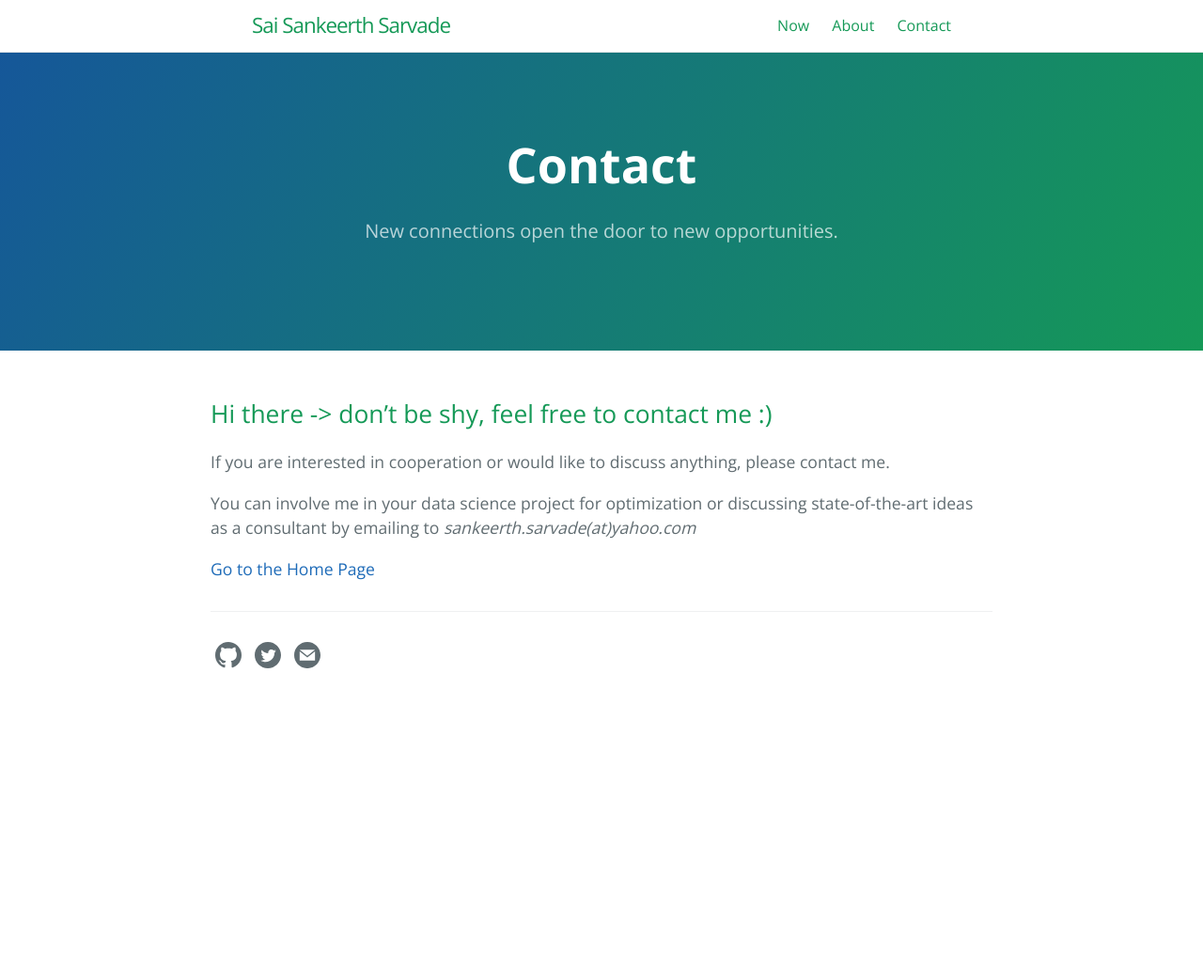
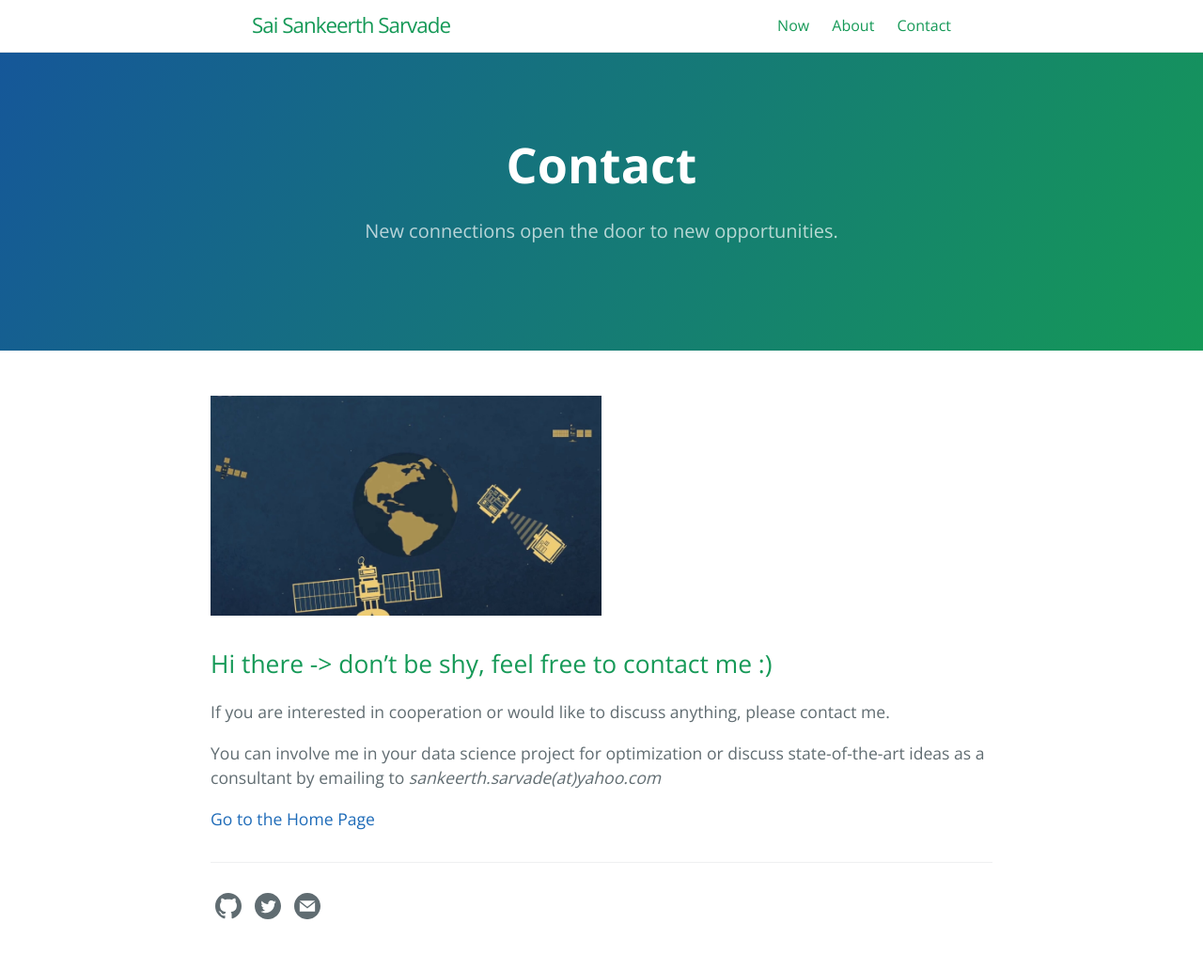
Before and after one commit to sarvade/my_portfolio, a Jekyll site: the page built from contact.md, in a window 1280 px wide. Shown: the whole page at 94% size. Built offline with Jekyll 4.4.1, drawn with Linux system fonts in a browser that asks for light colours; before the commit the page ends 900 px from its top, so only the background shows below that.

Commit message:
Update contact.md

```diff
--- a/contact.md
+++ b/contact.md
@@ -6,11 +6,14 @@ ref: contact
 order: 1
 ---
 
+<img align="center" width="50%" height='50%' src="/assets/css/IMG_5050.jpg">
+
+
 ## Hi there -> don't be shy, feel free to contact me :)
 
 If you are interested in cooperation or would like to discuss anything, please contact me.
 
-You can involve me in your data science project for optimization or discussing state-of-the-art ideas as a consultant by emailing to *sankeerth.sarvade(at)yahoo.com*
+You can involve me in your data science project for optimization or discuss state-of-the-art ideas as a consultant by emailing to *sankeerth.sarvade(at)yahoo.com*
 
 
 [Go to the Home Page]({{ '/' | absolute_url }})
```
